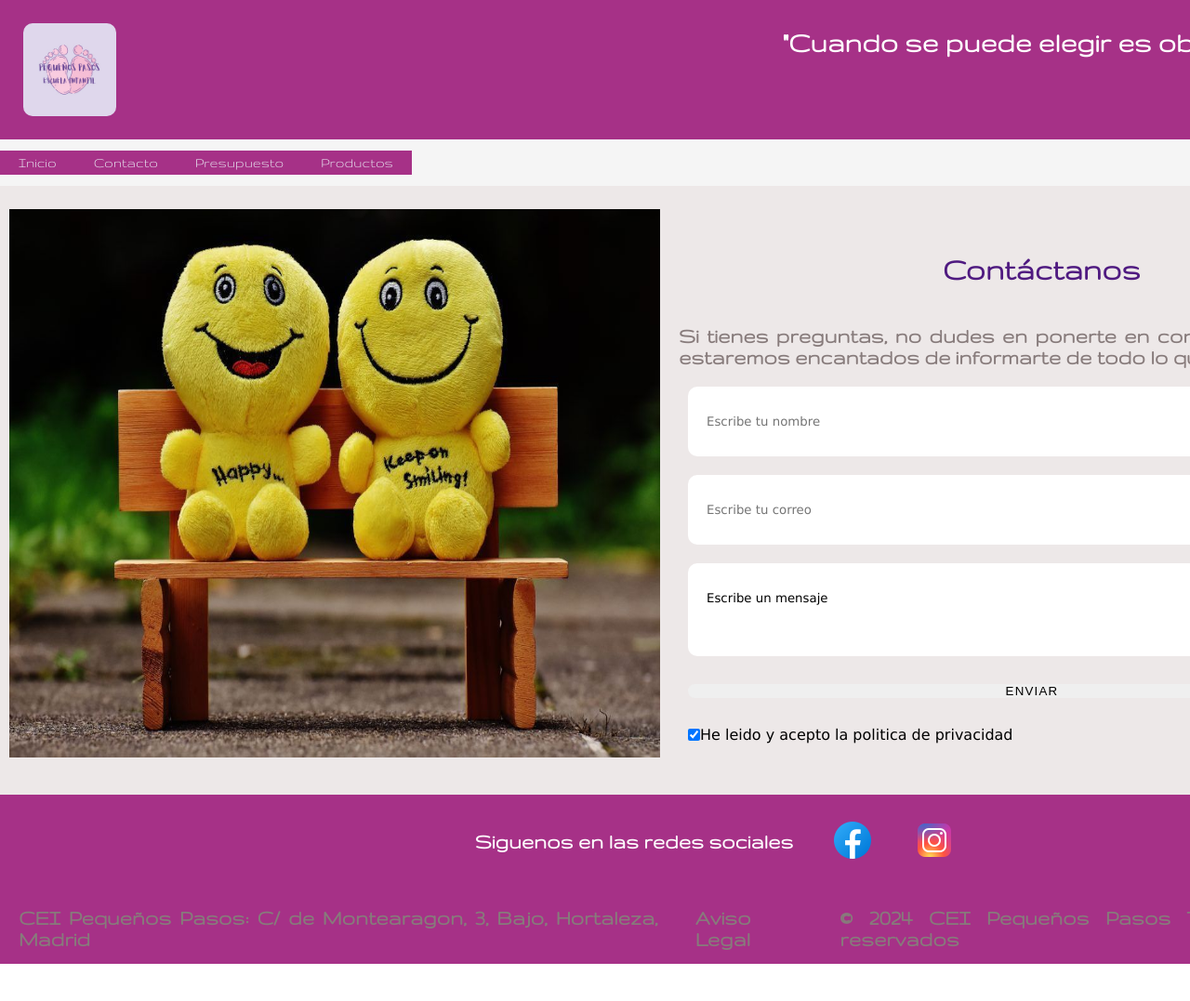
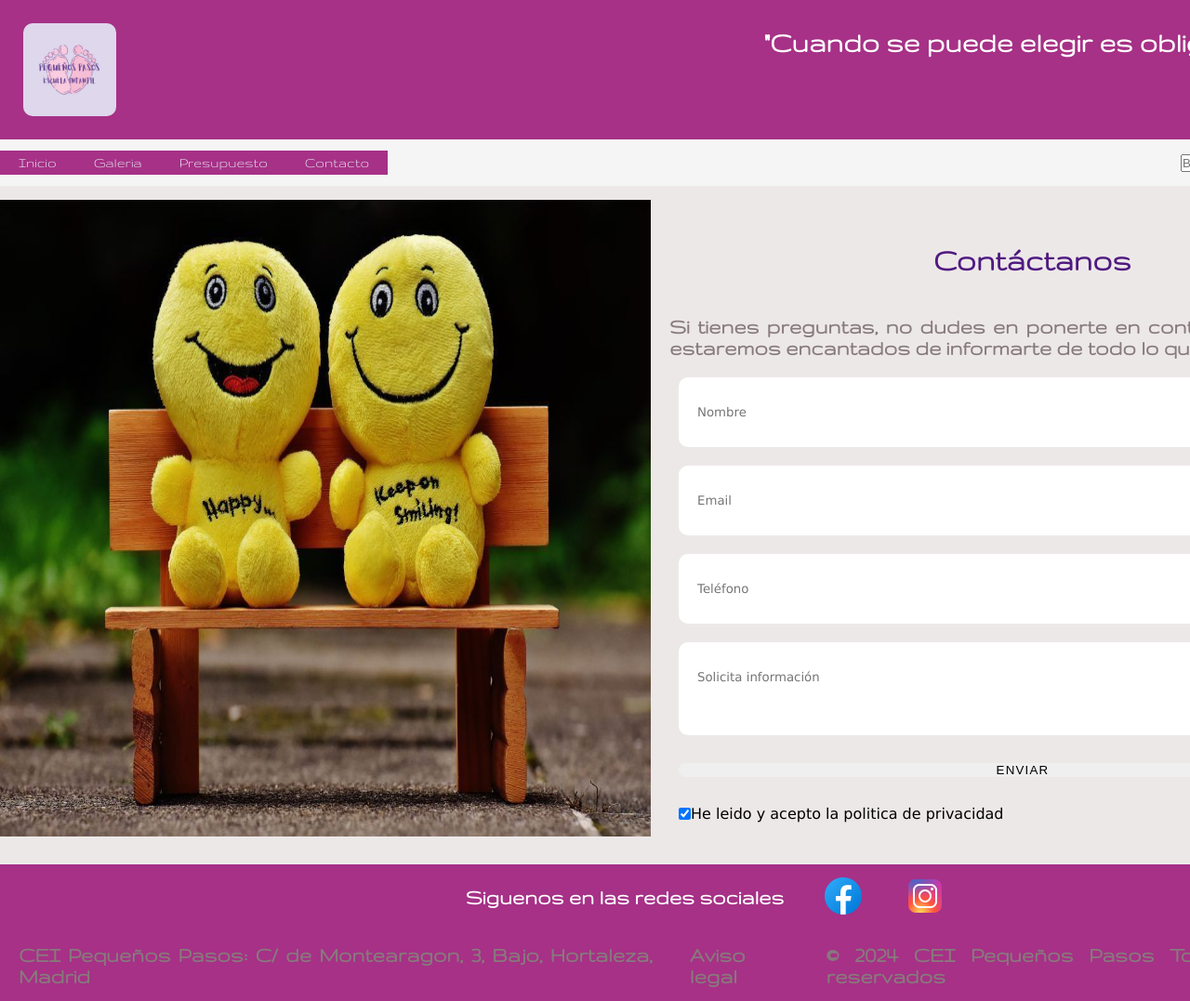
Before and after one commit to NataliaEnzoBrenda/natalia_santiba-ez_trabajo.HTML, a plain HTML site: page views/presupuesto.html in a window 1280 px wide. Shown: the top 1077 px of the page at 93% size. Before the commit the page ends 1037 px from the top, so only its background shows below. Drawn offline with Linux system fonts and the light colour scheme; files whose address does not match are found by name.

Commit message:
Cambios realizados en diferentes apartados de la pagina web
Cambios realizados en diferentes apartados del proyecto

```diff
--- a/css/style.css
+++ b/css/style.css
@@ -151,7 +151,12 @@ footer{
     display: flex;
     margin: 10px auto;
 }
-
+.aviso_legal{
+    text-align: center;
+    font-weight: bolder;
+    color: rgb(135, 123, 123);
+    text-decoration: none;
+}
 /*+-+-+-+-+-+-+-+-+-+-+-+-+-+-+-+-+-+-+-+-+-+-+-+-+-+-+-+-+-+-+-
 -+--+-+-+-+-+-+-+-+-+-+-+-+-ESTILOS INDEX+-+-+-+-+-+-+-+-+-+-+
 -+-+-+-+-+-+-+-+-+-+-+-+-+-+-+-+-+-+-+-+-+-+-+-+-+-+-+-+-+-+-+-*/
@@ -238,14 +243,14 @@ article div p{
 
 /*------------------------MAIN--------------------------------*/
 
-.container-form{
+.container_form{
     background-color: rgb(237, 232, 232);
 }
-.container-form h2{
+.container_form h2{
     font-size: 35px;
     text-align: center;
 }
-.container-form p{
+.container_form p{
     color: rgb(135, 123, 123);
     font-weight: bold;
     padding: 5px 20px;
@@ -271,7 +276,6 @@ article div p{
     display: flex;
     flex-flow: column;
     font-family: 'Lucida Sans', 'Lucida Sans Regular', 'Lucida Grande', 'Lucida Sans Unicode', Geneva, Verdana, sans-serif;
-
 }
 .boton_politica{
     display: flex;
--- a/views/presupuesto.html
+++ b/views/presupuesto.html
@@ -10,7 +10,7 @@
 
     <!--CABECERA-->
     <header>
-        <img src="../assets/images/Logo guardería infantil pies dibujo lila.jpg" alt="foto logotipo escuela" class="logotipo" width="500" height="500">
+        <img src="../assets/images/logo_guarderia_infantil_pies_dibujo_lila.jpg" alt="foto logotipo escuela con dibujo de pies de color lila" class="logotipo">
         <h1 class="frase">"Cuando se puede elegir es obligado acertar"</h1>
     </header>
 
@@ -18,9 +18,9 @@
     <nav>
         <ul>
             <li><a href="../index.html">Inicio</a></li>
-            <li><a href="../views/contacto.html" target="_blank">Contacto</a></li>
+            <li><a href="../views/galeria.html">Galeria</a></li>
             <li><a href="#">Presupuesto</a></li>
-            <li><a href="../views/productos.html" target="_blank">Productos</a></li>
+            <li><a href="../views/contacto.html">Contacto</a></li>
         </ul>
         <form>
             <input type="search" placeholder="Buscar">
@@ -29,8 +29,7 @@
     </nav>
 
     <!--CONTENIDO PRINCIPAL-->
-    <main>
-        <!--<section> y <article>: Organizan el contenido en bloques.
+     <!--<section> y <article>: Organizan el contenido en bloques.
             Imagen de contacto: Una imagen representativa acompañada de un formulario de contacto.
             Formulario de contacto:
                 -Nombre: Campo para que el usuario introduzca su nombre.
@@ -38,8 +37,9 @@
                 -Mensaje: Un área de texto para el mensaje.
                 -Botón de envío: Envía los datos del formulario.
                 -Checkbox: Confirma que el usuario acepta la política de privacidad.-->
-        <section class="container-form">
-            <article class="info-form">
+    <main>
+        <div class="container_form">
+            <article class="info_form">
                 <img src="../assets/images/contacto.jpg" alt="caritas sonrientes" width="1024" height="683" class="imagen_contacto">
                 <div>
                     <h2 class="titulo">Contáctanos</h2>
@@ -48,9 +48,10 @@
                     </p>
                     <form action="#" method="get" name="formulario" class="form">
                         <div class="form_datos">
-                            <input type="text" name="Nombre" placeholder="Escribe tu nombre">
-                            <input type="email" name="Correo Electronico" placeholder="Escribe tu correo">
-                            <textarea name="Mensaje" id="Mensaje">Escribe un mensaje</textarea>
+                            <input type="text" name="Nombre" placeholder="Nombre" required>
+                            <input type="email" name="Email" placeholder="Email"  required>
+                            <input type="tel" name="Teléfono" placeholder="Teléfono" required>
+                            <textarea name="Mensaje" id="Mensaje" placeholder="Solicita información"></textarea>
                         </div>
                         <div class="form_botones">
                             <input type="submit" value="Enviar">
@@ -61,23 +62,23 @@
                     </form>
                 </div>
             </article>
-        </section>
+        </div>
     </main>
 
     <!--PIE DE PAGINA-->
     <footer>
-        <section>
-            <article class="contenido_redes">
+        <div>
+            <div class="contenido_redes">
                 <h2 class="titulo_redes">Siguenos en las redes sociales</h2>
 		        <a href="https://www.facebook.com/" target="_blank" ><img class="redes"  src="../assets/images/icons8-facebook-nuevo-48.png" alt="Icono facebook" width="48" height="48"></a>
 		        <a href="https://www.instagram.com/?hl=es" target="_blank" ><img class="redes"  src="../assets/images/icons8-instagram-48.png" alt="Icono instagram" width="48" height="48"></a>
-            </article>
-            <article class="contenido_relacionado">
+            </div>
+            <div class="contenido_relacionado">
                 <p>CEI Pequeños Pasos: C/ de Montearagon, 3, Bajo, Hortaleza, Madrid</p>
-                <p>Aviso Legal</p>
+                <p><a href="#" class="aviso_legal">Aviso legal</a></p>
                 <p>&copy; 2024 CEI Pequeños Pasos Todos los derechos reservados</p>
-            </article>
-        </section>
+            </div>
+        </div>
     </footer>
     <script src="./js/javascript.js"></script>
 </body>
```
Also changed, not shown: index.html (+23 -23 lines), views/contacto.html (+15 -15 lines), views/galeria.html (renamed from views/productos.html, +14 -14 lines), assets/images/logo_guarderia_infantil_pies_dibujo_lila.jpg (renamed from assets/images/Logo guardería infantil pies dibujo lila.jpg).
